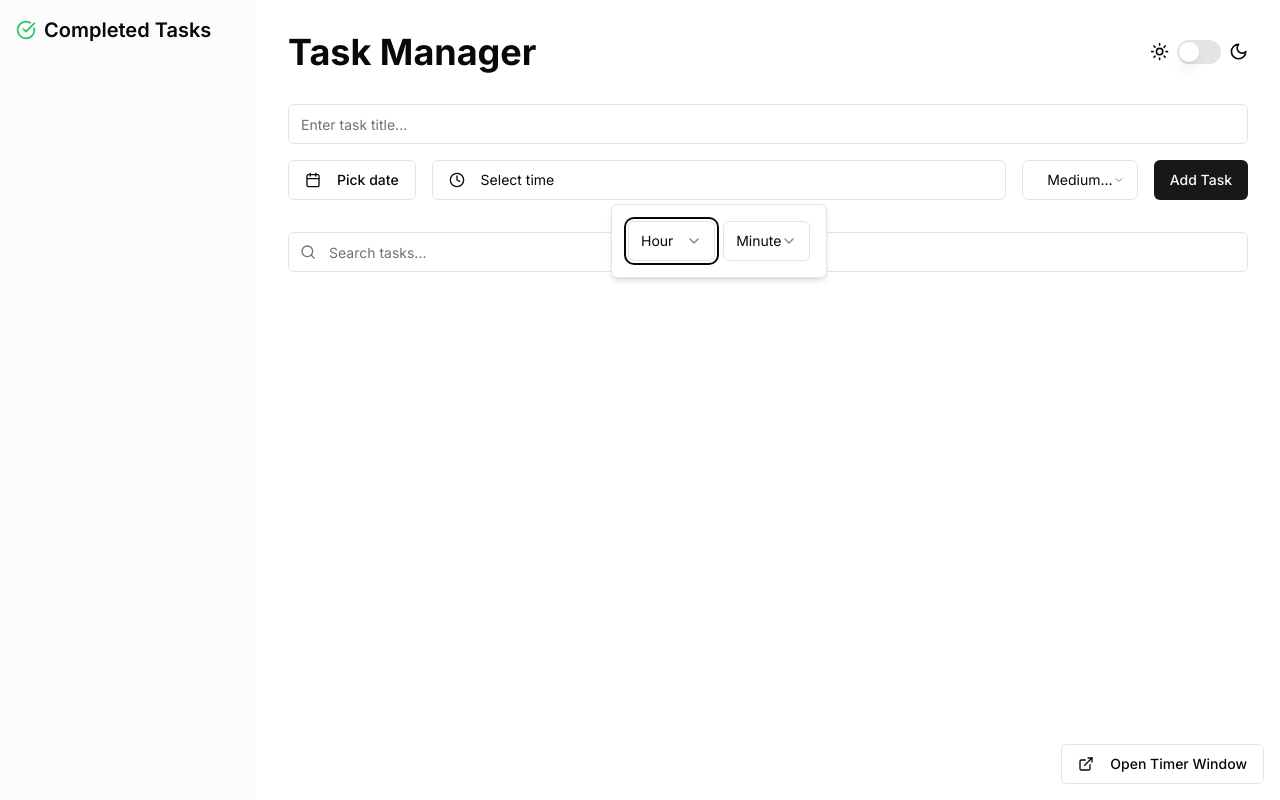
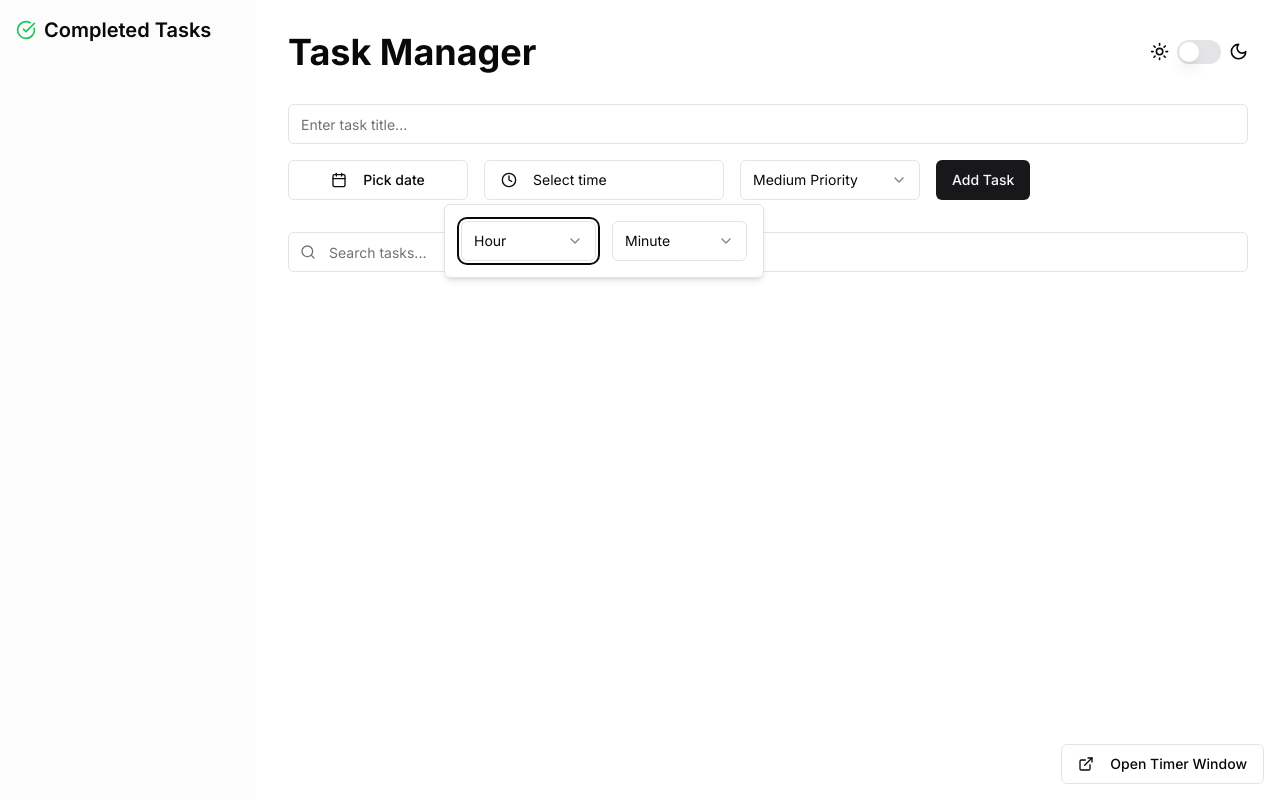
Before and after one commit to certainlyMohneeesh/task-manager, a Next.js app: page / in a window 1280 px wide. Both pictures are taken after a click on the button "Select time". Built offline with nearby package versions, Linux system fonts and the light colour scheme.

Commit message:
Make taskform responsive

```diff
--- a/src/components/features/tasks/TaskForm.tsx
+++ b/src/components/features/tasks/TaskForm.tsx
@@ -83,15 +83,15 @@ export function TaskForm({ onAddTask }: TaskFormProps) {
           <PopoverTrigger asChild>
             <Button
               variant="outline"
-              className="w-full justify-start text-left font-normal"
+              className="w-full md:w-[240px] justify-start text-left font-normal"
             >
               <Clock className="mr-2 h-4 w-4" />
               {time || "Select time"}
             </Button>
           </PopoverTrigger>
-          <PopoverContent className="w-auto p-4">
+          <PopoverContent className="w-[240px] p-4 md:w-[320px]">
             <div className="space-y-2">
-              <div className="grid grid-cols-2 gap-2">
+              <div className="grid grid-cols-2 gap-4">
                 <Select
                   value={time.split(':')[0]}
                   onValueChange={(hour) => {
@@ -99,10 +99,10 @@ export function TaskForm({ onAddTask }: TaskFormProps) {
                     setTime(`${hour}:${minute}`)
                   }}
                 >
-                  <SelectTrigger>
+                  <SelectTrigger className='w-full'>
                     <SelectValue placeholder="Hour" />
                   </SelectTrigger>
-                  <SelectContent>
+                  <SelectContent className='max-h-[200px] overflow-y-auto'>
                     {Array.from({ length: 24 }, (_, i) => (
                       <SelectItem key={i} value={i.toString().padStart(2, '0')}>
                         {i.toString().padStart(2, '0')}
@@ -117,10 +117,10 @@ export function TaskForm({ onAddTask }: TaskFormProps) {
                     setTime(`${hour}:${minute}`)
                   }}
                 >
-                  <SelectTrigger>
+                  <SelectTrigger className='w-full'>
                     <SelectValue placeholder="Minute" />
                   </SelectTrigger>
-                  <SelectContent>
+                  <SelectContent className='max-h-[200px] overflow-y-auto'>
                     {Array.from({ length: 60 }, (_, i) => (
                       <SelectItem key={i} value={i.toString().padStart(2, '0')}>
                         {i.toString().padStart(2, '0')}
```
